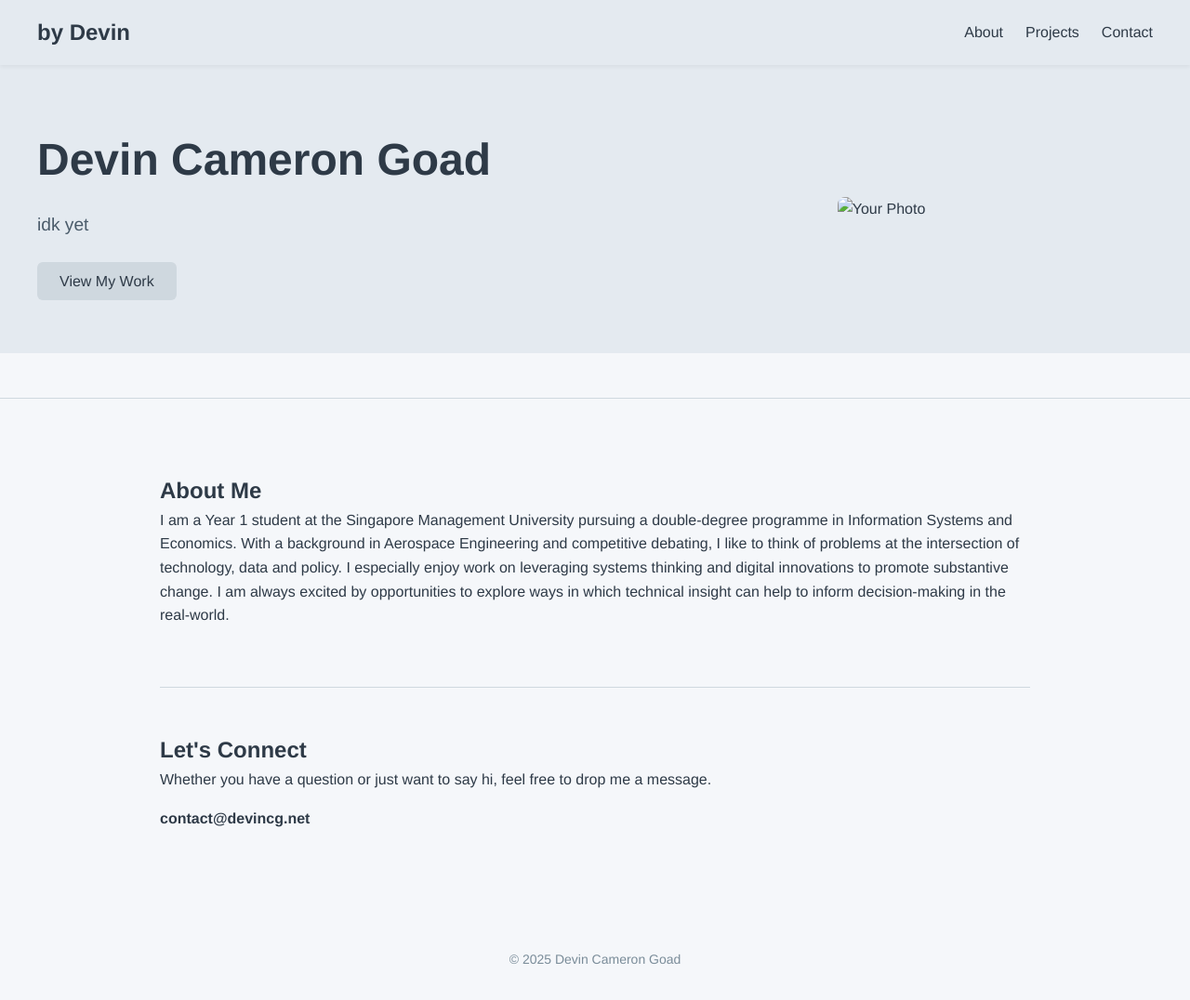
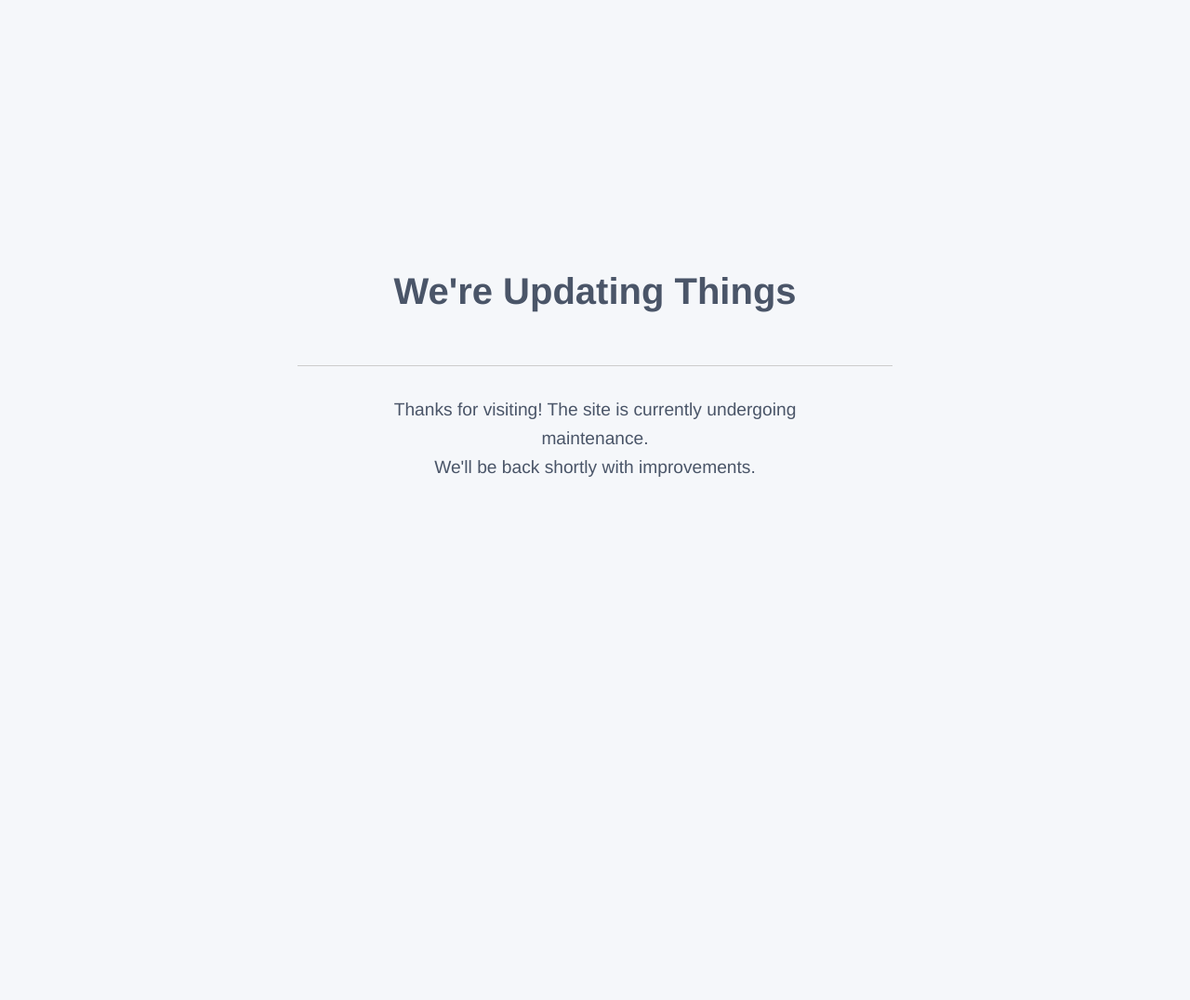
Before and after one commit to devincg/byDevin, a plain HTML site: page index.html in a window 1280 px wide. Shown: the whole page at 93% size. After the commit the page ends 800 px from the top, so only its background shows below. Drawn offline with Linux system fonts and the light colour scheme.

Commit message:
Add files via upload

```diff
--- a/index.html
+++ b/index.html
@@ -2,74 +2,43 @@
 <html lang="en">
 <head>
   <meta charset="UTF-8" />
-  <meta name="viewport" content="width=device-width, initial-scale=1.0"/>
-  <title>by Devin</title>
+  <meta name="viewport" content="width=device-width, initial-scale=1.0" />
+  <title>Under Maintenance</title>
   <link rel="stylesheet" href="style.css" />
+  <style>
+    .maintenance {
+      display: flex;
+      flex-direction: column;
+      align-items: center;
+      justify-content: center;
+      min-height: 100vh;
+      text-align: center;
+      color: #4a5568;
+    }
+
+    .maintenance h1 {
+      font-size: 2.5rem;
+      margin-bottom: 1rem;
+    }
+
+    .maintenance p {
+      font-size: 1.2rem;
+      max-width: 500px;
+    }
+
+    hr {
+      width: 50%;
+      margin: 2rem auto;
+      border: none;
+      border-top: 1px solid #ccc;
+    }
+  </style>
 </head>
 <body>
-  <nav class="navbar">
-    <div class="nav-content">
-      <div class="nav-logo">by Devin</div>
-      <ul class="nav-links">
-        <li><a href="#about">About</a></li>
-        <li><a href="#projects">Projects</a></li>
-        <li><a href="#contact">Contact</a></li>
-      </ul>
-    </div>
-  </nav>
-
-  <header class="hero">
-    <div class="hero-grid">
-      <div class="hero-text">
-        <h1>Devin Cameron Goad</h1>
-        <p class="tagline">idk yet</p>
-        <a href="#projects" class="cta-button">View My Work</a>
-      </div>
-      <div class="hero-image">
-        <img src="profile.jpg" alt="Your Photo" />
-      </div>
-    </div>
-  </header>
-
-  <hr />
-
-  <main>
-    <section id="about" class="about-section">
-      <h2>About Me</h2>
-      <p>I am a Year 1 student at the Singapore Management University pursuing a double-degree programme in Information Systems and Economics.
-        With a background in Aerospace Engineering and competitive debating, I like to think of problems at the intersection of technology,
-        data and policy. I especially enjoy work on leveraging systems thinking and digital innovations to promote substantive change.
-        I am always excited by opportunities to explore ways in which technical insight can help to inform decision-making in the real-world.</p>
-    </section>
-
-
+  <div class="maintenance">
+    <h1>We're Updating Things</h1>
     <hr />
-
-    <!--
-    <section id="projects" class="projects-section">
-      <h2>Selected Projects</h2>
-      <div class="project">
-        <h3>Project Title One</h3>
-        <p>A brief description of what this project is and the tools/skills used.</p>
-      </div>
-      <div class="project">
-        <h3>Project Title Two</h3>
-        <p>A brief description of another cool thing you’ve worked on.</p>
-      </div>
-    </section>
-
-    <hr />
-  -->
-
-    <section id="contact" class="contact-section">
-      <h2>Let's Connect</h2>
-      <p>Whether you have a question or just want to say hi, feel free to drop me a message.</p>
-      <a href="mailto:contact@devincg.net" class="email-link">contact@devincg.net</a>
-    </section>
-  </main>
-
-  <footer>
-    <p>&copy; 2025 Devin Cameron Goad</p>
-  </footer>
+    <p>Thanks for visiting! The site is currently undergoing maintenance.<br>We'll be back shortly with improvements.</p>
+  </div>
 </body>
 </html>
```
